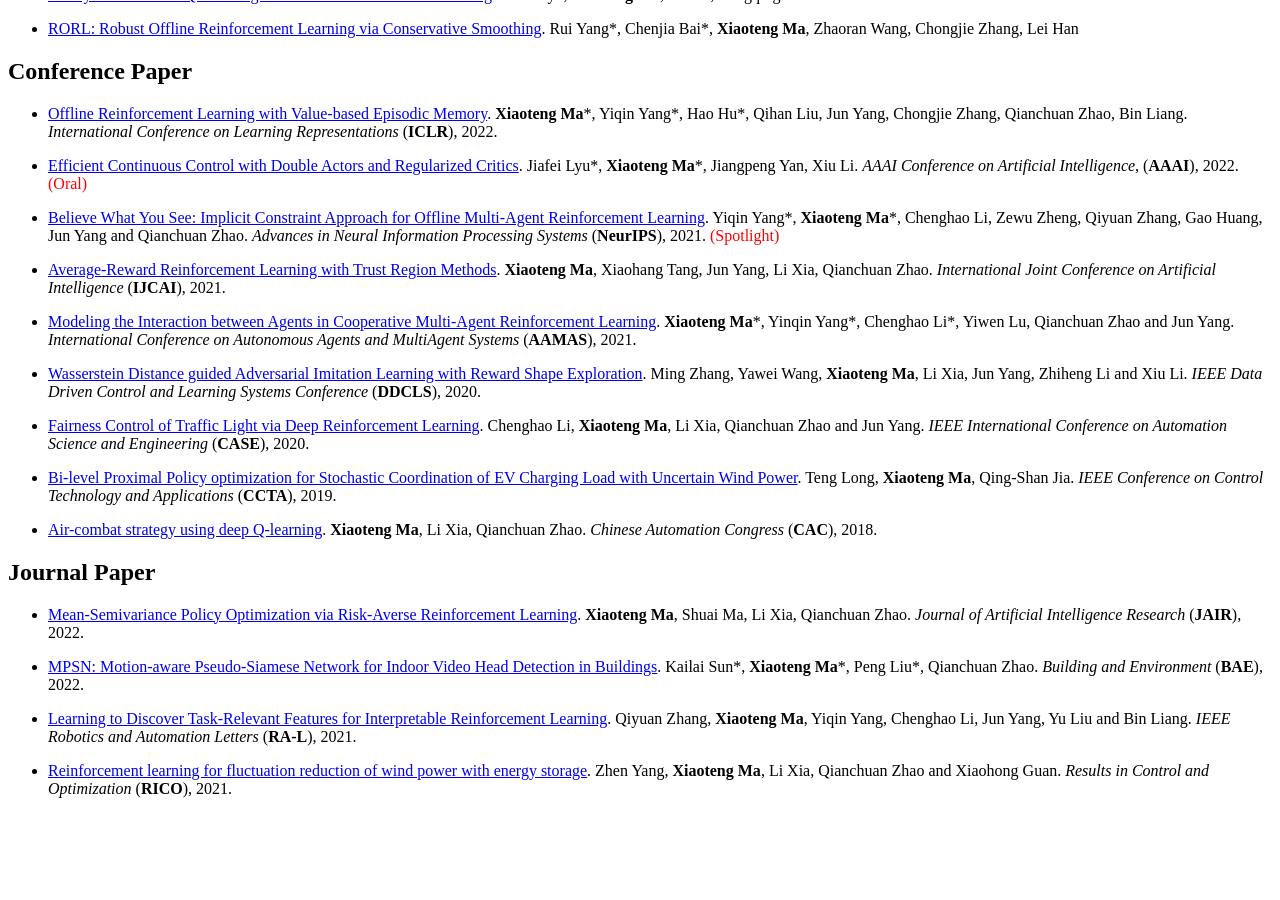
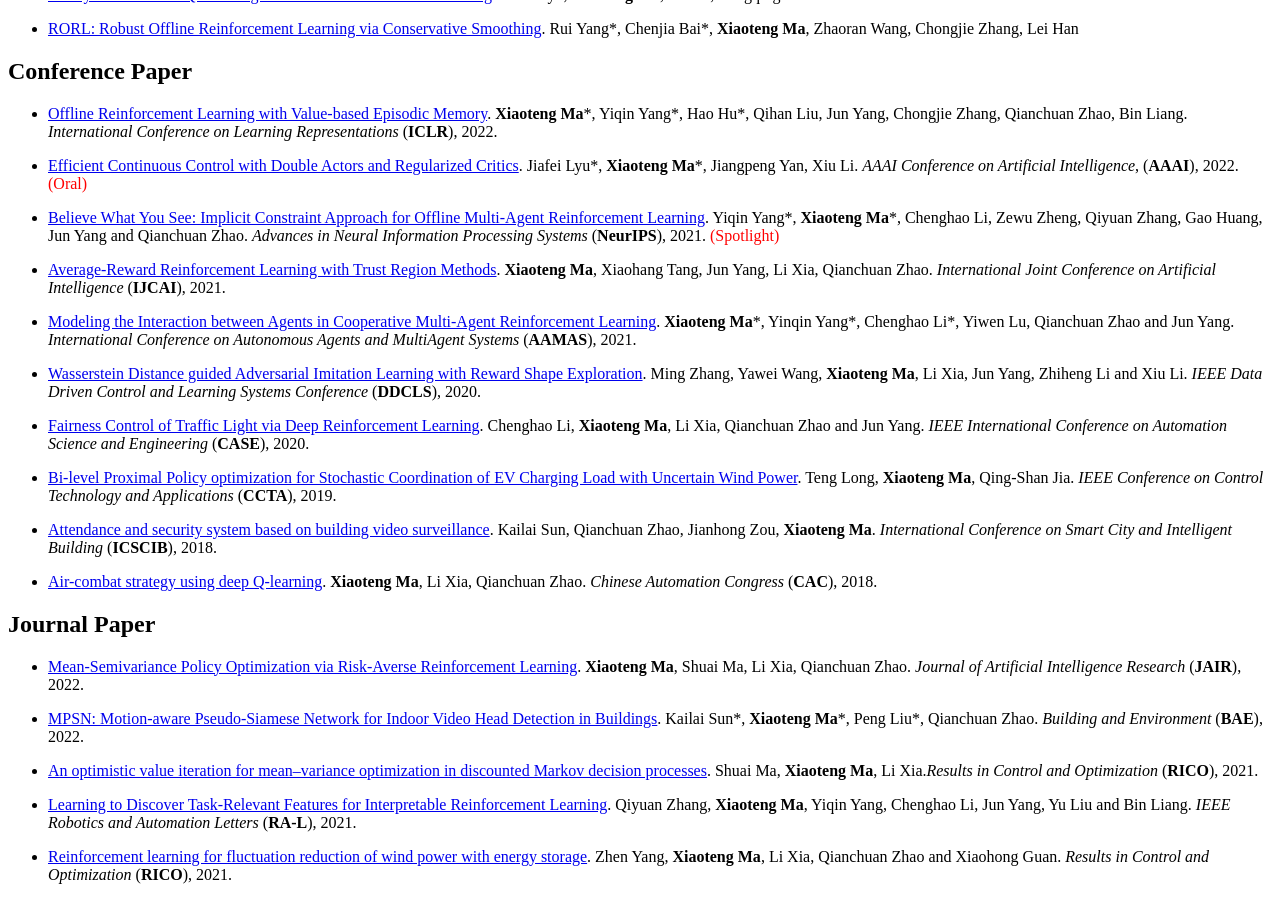
Before and after one commit to xtma/xtma.github.io, a Jekyll site: the page built from _pages/includes/pub.md, in a window 1280 px wide and 900 px high, scrolled down 681 px. Built offline with Jekyll 4.4.1, drawn with Linux system fonts in a browser that asks for light colours; our own code applies the rules of GitHub Pages for plain Markdown files; before the commit the page ends 1495 px from its top, so only the background shows below that.

Commit message:
Update publications.

```diff
--- a/_pages/includes/pub.md
+++ b/_pages/includes/pub.md
@@ -27,6 +27,8 @@ Processing Systems* (**NeurIPS**), 2021. <span style="color:red">(Spotlight)</sp
 
 - [Bi-level Proximal Policy optimization for Stochastic Coordination of EV Charging Load with Uncertain Wind Power](https://ieeexplore.ieee.org/abstract/document/8920632). Teng Long, **Xiaoteng Ma**, Qing-Shan Jia. *IEEE Conference on Control Technology and Applications* (**CCTA**), 2019.
 
+- [Attendance and security system based on building video surveillance](https://drive.google.com/file/d/15HeVSLDb8vI0WaSrlMJJu7kj2qGIlVk4/view). Kailai Sun, Qianchuan Zhao, Jianhong Zou, **Xiaoteng Ma**. *International Conference on Smart City and Intelligent Building* (**ICSCIB**), 2018.
+
 - [Air-combat strategy using deep Q-learning](https://ieeexplore.ieee.org/document/8623434). **Xiaoteng Ma**, Li Xia, Qianchuan Zhao. *Chinese Automation Congress* (**CAC**), 2018.
 
 ## Journal Paper
@@ -34,6 +36,8 @@ Processing Systems* (**NeurIPS**), 2021. <span style="color:red">(Spotlight)</sp
 
 - [MPSN: Motion-aware Pseudo-Siamese Network for Indoor Video Head Detection in Buildings](https://arxiv.org/abs/2110.03302). Kailai Sun\*, **Xiaoteng Ma**\*, Peng Liu\*, Qianchuan Zhao. *Building and Environment* (**BAE**), 2022.
 
+- [An optimistic value iteration for mean–variance optimization in discounted Markov decision processes](https://www.sciencedirect.com/science/article/pii/S2666720722000388). Shuai Ma, **Xiaoteng Ma**, Li Xia.*Results in Control and Optimization* (**RICO**), 2021.
+
 - [Learning to Discover Task-Relevant Features for Interpretable Reinforcement Learning](https://ieeexplore.ieee.org/abstract/document/9463791). Qiyuan Zhang, **Xiaoteng Ma**, Yiqin Yang, Chenghao Li, Jun Yang, Yu Liu and Bin Liang. *IEEE Robotics and Automation Letters* (**RA-L**), 2021.
 
 - [Reinforcement learning for fluctuation reduction of wind power with energy storage](https://www.sciencedirect.com/science/article/pii/S2666720721000199). Zhen Yang, **Xiaoteng Ma**, Li Xia, Qianchuan Zhao and Xiaohong Guan. *Results in Control and Optimization* (**RICO**), 2021.
```
